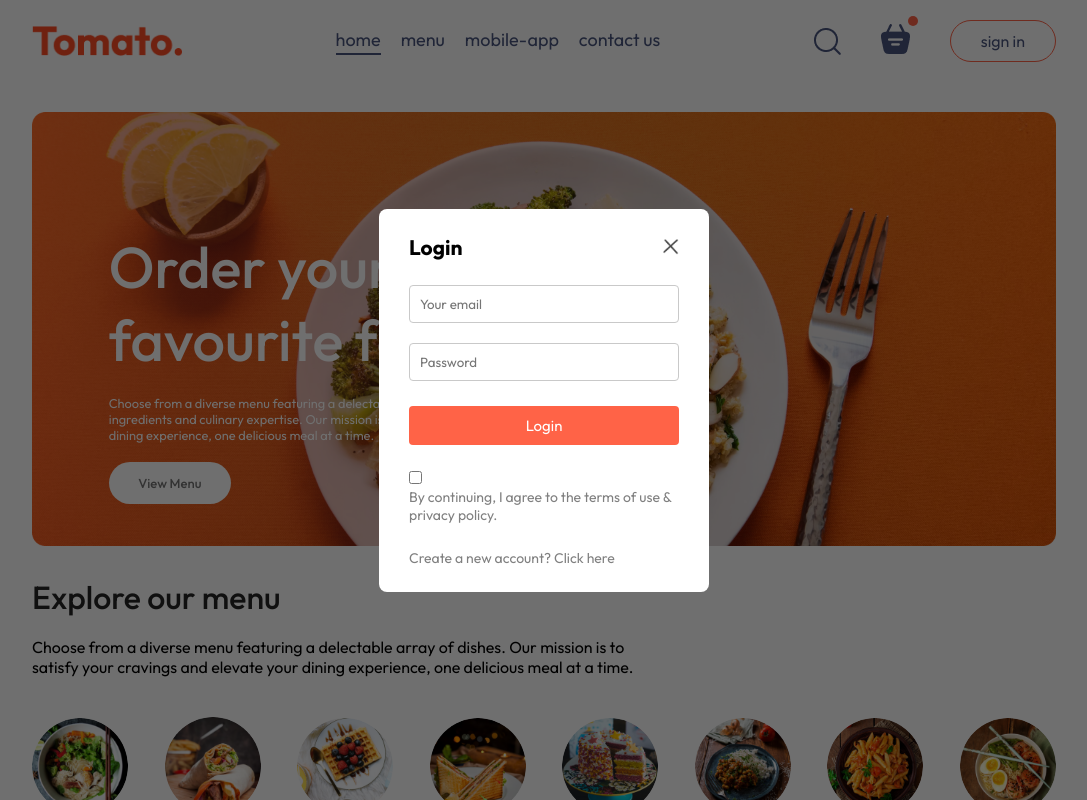
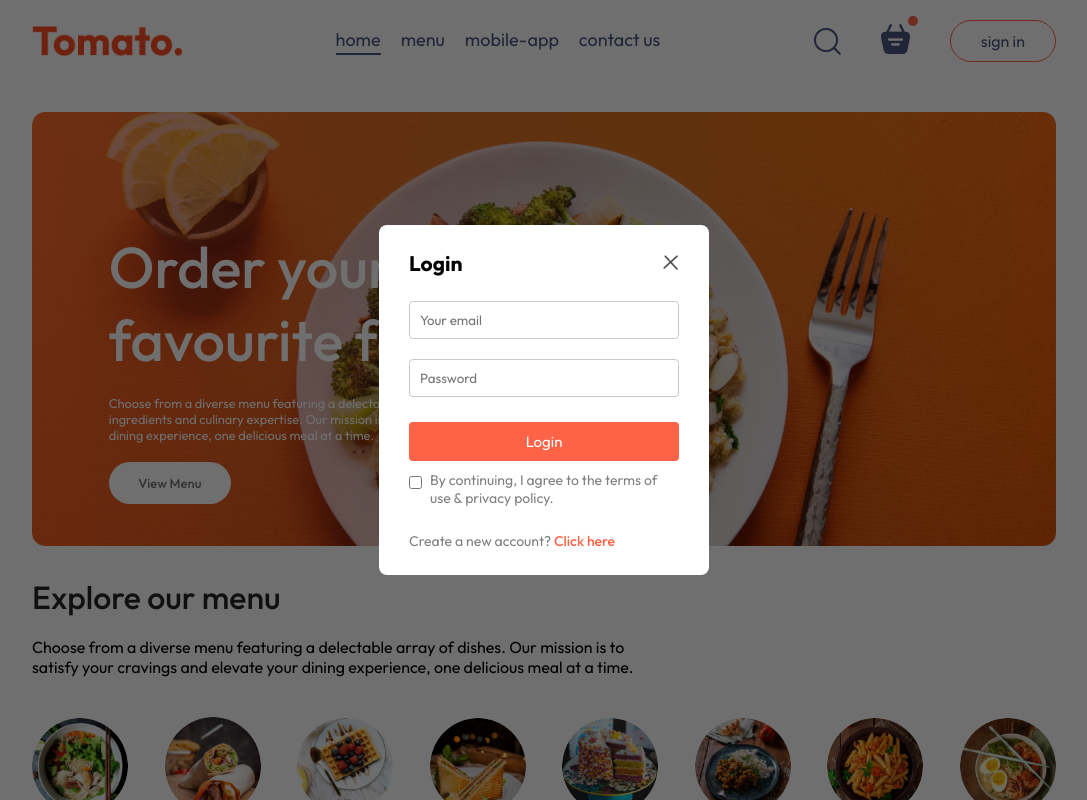
Before and after one commit to bogdangeorgievv/Meal-delivery-service-app, a React (Vite) app in the folder frontend/: page / in a window 1280 px wide. Both pictures are taken after a click on the button "sign in". Shown: the top 800 px of the page, without its empty margins (96-1183 px from the left). Built offline with nearby package versions, Linux system fonts and the light colour scheme.

Commit message:
Update styling on LoginPopup component

```diff
--- a/frontend/src/components/LoginPopup/LoginPopup.css
+++ b/frontend/src/components/LoginPopup/LoginPopup.css
@@ -55,3 +55,21 @@
     font-size: 15px;
     cursor: pointer;
 }
+
+.login-popup-condition {
+    display: flex;
+    align-items: start;
+    gap: 8px;
+    margin-top: -15px;
+
+}
+
+.login-popup-condition input {
+    margin-top: 5px;
+}
+
+.login-popup p span {
+    color: tomato;
+    font-weight: 500;
+    cursor: pointer;
+}
```
